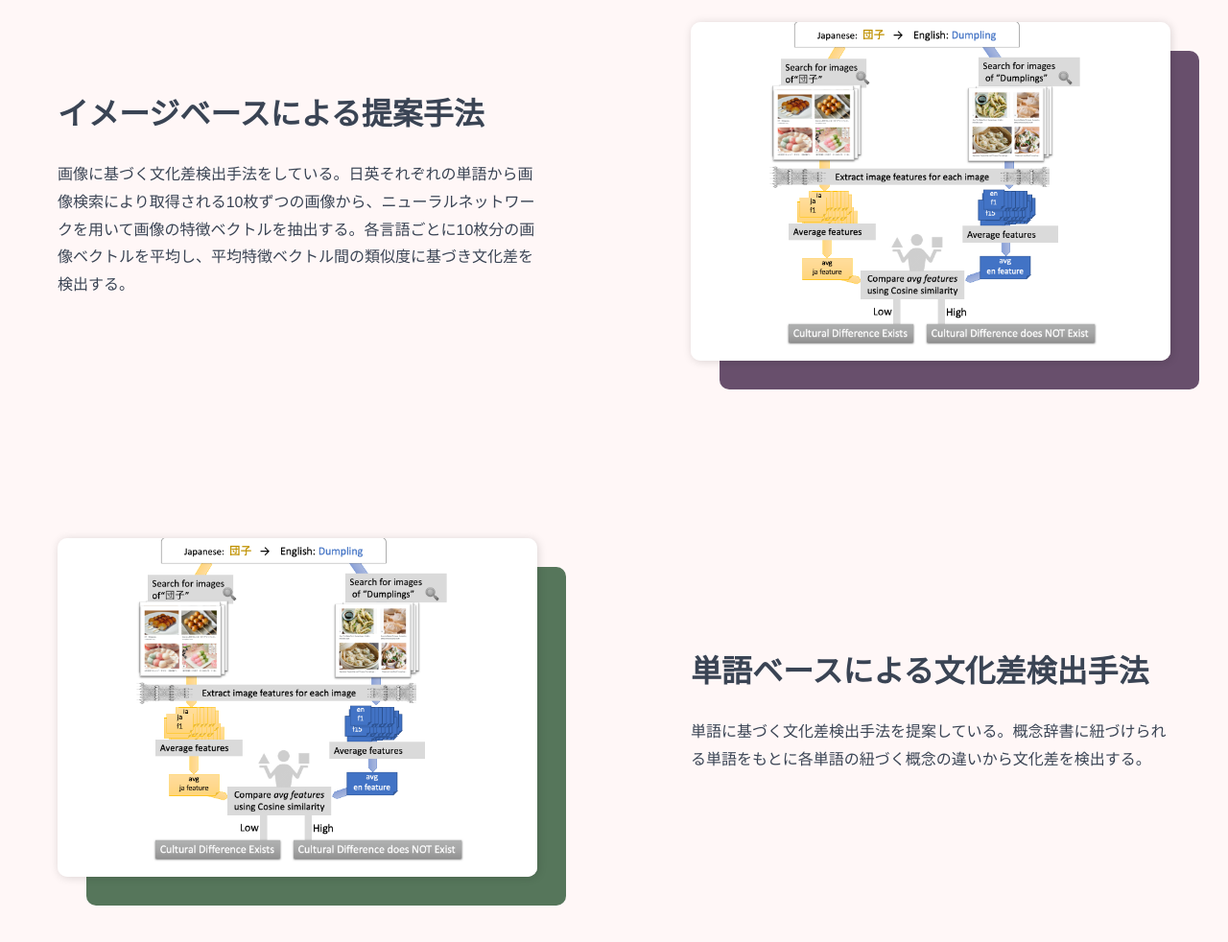
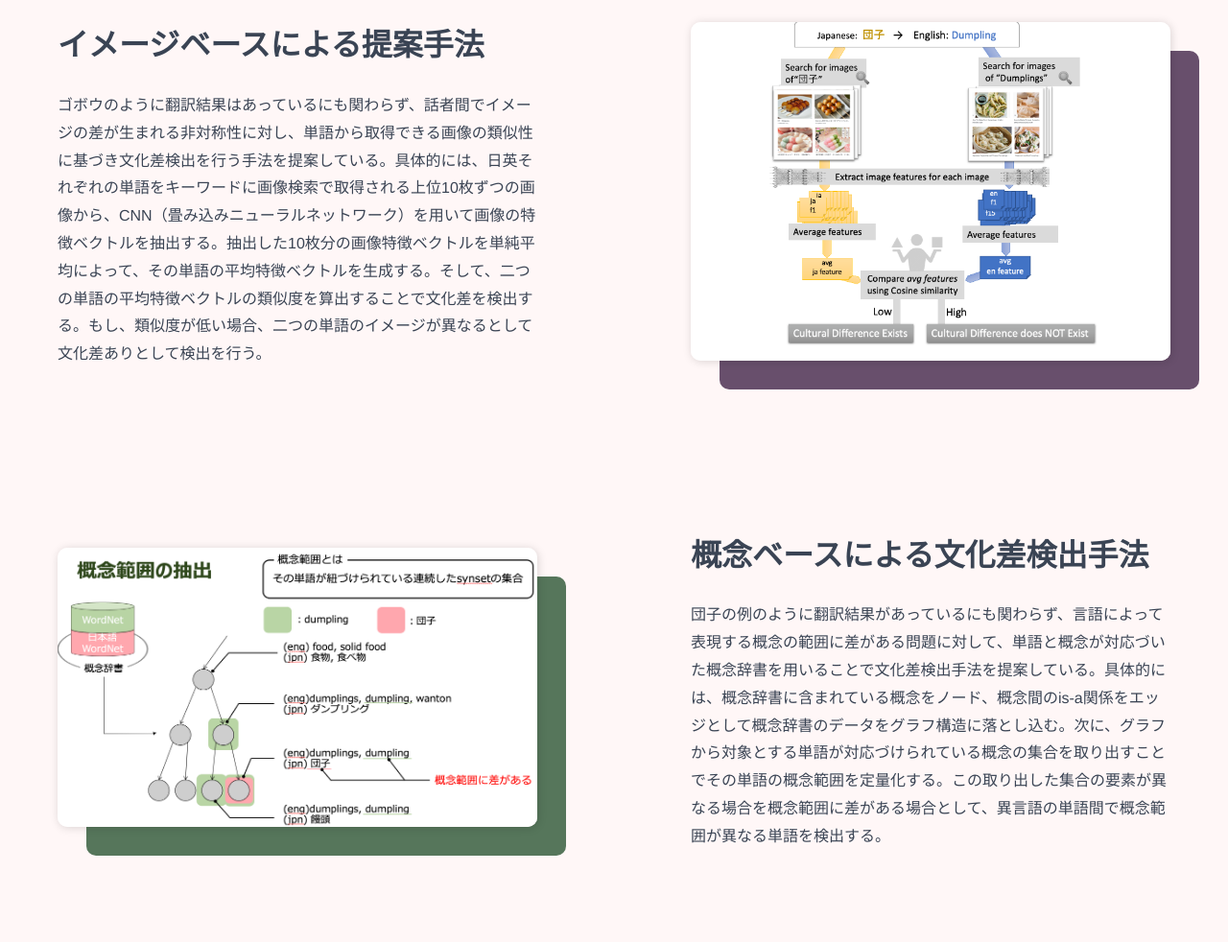
Before and after one commit to ikkyu0714/homepage, a plain HTML site: page index.html in a window 1280 px wide. Shown: the part 1319-2301 px from the top of the page at 96% size. Drawn offline with Linux system fonts and the light colour scheme; a web font is replaced by a local one.

Commit message:
概念差の検出手法の画像と説明文の追加

```diff
--- a/index.html
+++ b/index.html
@@ -70,16 +70,16 @@
                     </figure>
                     <div class="main-research-item-text">
                         <h3>イメージベースによる提案手法</h3>
-                        <p>画像に基づく文化差検出手法をしている。日英それぞれの単語から画像検索により取得される10枚ずつの画像から、ニューラルネットワークを用いて画像の特徴ベクトルを抽出する。各言語ごとに10枚分の画像ベクトルを平均し、平均特徴ベクトル間の類似度に基づき文化差を検出する。</p>
+                        <p>ゴボウのように翻訳結果はあっているにも関わらず、話者間でイメージの差が生まれる非対称性に対し、単語から取得できる画像の類似性に基づき文化差検出を行う手法を提案している。具体的には、日英それぞれの単語をキーワードに画像検索で取得される上位10枚ずつの画像から、CNN（畳み込みニューラルネットワーク）を用いて画像の特徴ベクトルを抽出する。抽出した10枚分の画像特徴ベクトルを単純平均によって、その単語の平均特徴ベクトルを生成する。そして、二つの単語の平均特徴ベクトルの類似度を算出することで文化差を検出する。もし、類似度が低い場合、二つの単語のイメージが異なるとして文化差ありとして検出を行う。</p>
                     </div>
                 </div>
                 <div class="main-research-item">
                     <figure class="main-research-item-img tertiary">
-                        <img src="images/cultural.png" alt="Work B">
+                        <img src="images/wordnet.png" alt="Work B">
                     </figure>
                     <div class="main-research-item-text">
-                        <h3>単語ベースによる文化差検出手法</h3>
-                        <p>単語に基づく文化差検出手法を提案している。概念辞書に紐づけられる単語をもとに各単語の紐づく概念の違いから文化差を検出する。</p>
+                        <h3>概念ベースによる文化差検出手法</h3>
+                        <p>団子の例のように翻訳結果があっているにも関わらず、言語によって表現する概念の範囲に差がある問題に対して、単語と概念が対応づいた概念辞書を用いることで文化差検出手法を提案している。具体的には、概念辞書に含まれている概念をノード、概念間のis-a関係をエッジとして概念辞書のデータをグラフ構造に落とし込む。次に、グラフから対象とする単語が対応づけられている概念の集合を取り出すことでその単語の概念範囲を定量化する。この取り出した集合の要素が異なる場合を概念範囲に差がある場合として、異言語の単語間で概念範囲が異なる単語を検出する。</p>
                     </div>
                 </div>
             </div>
```
Also changed, not shown: images/wordnet.png (added).
